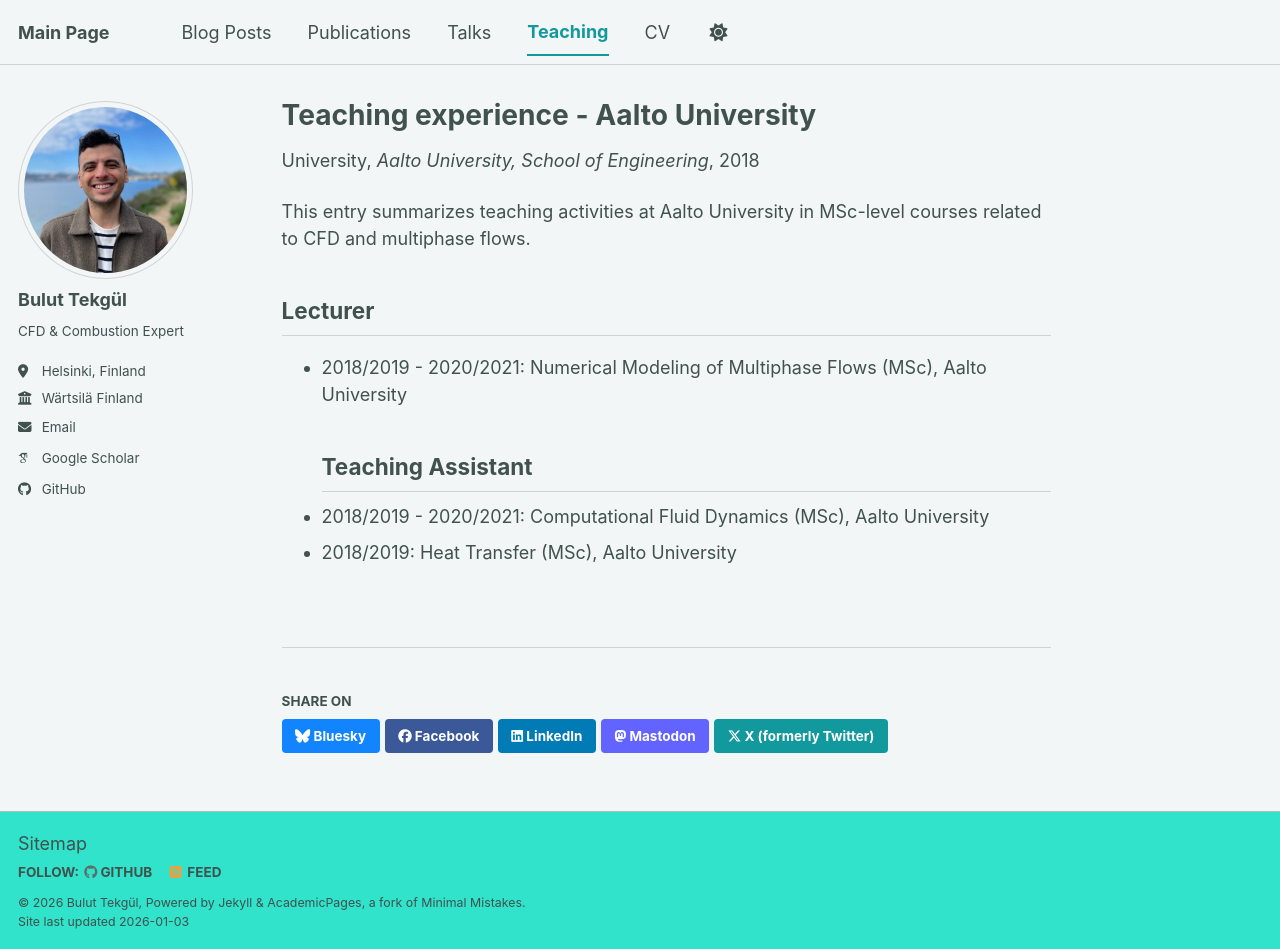
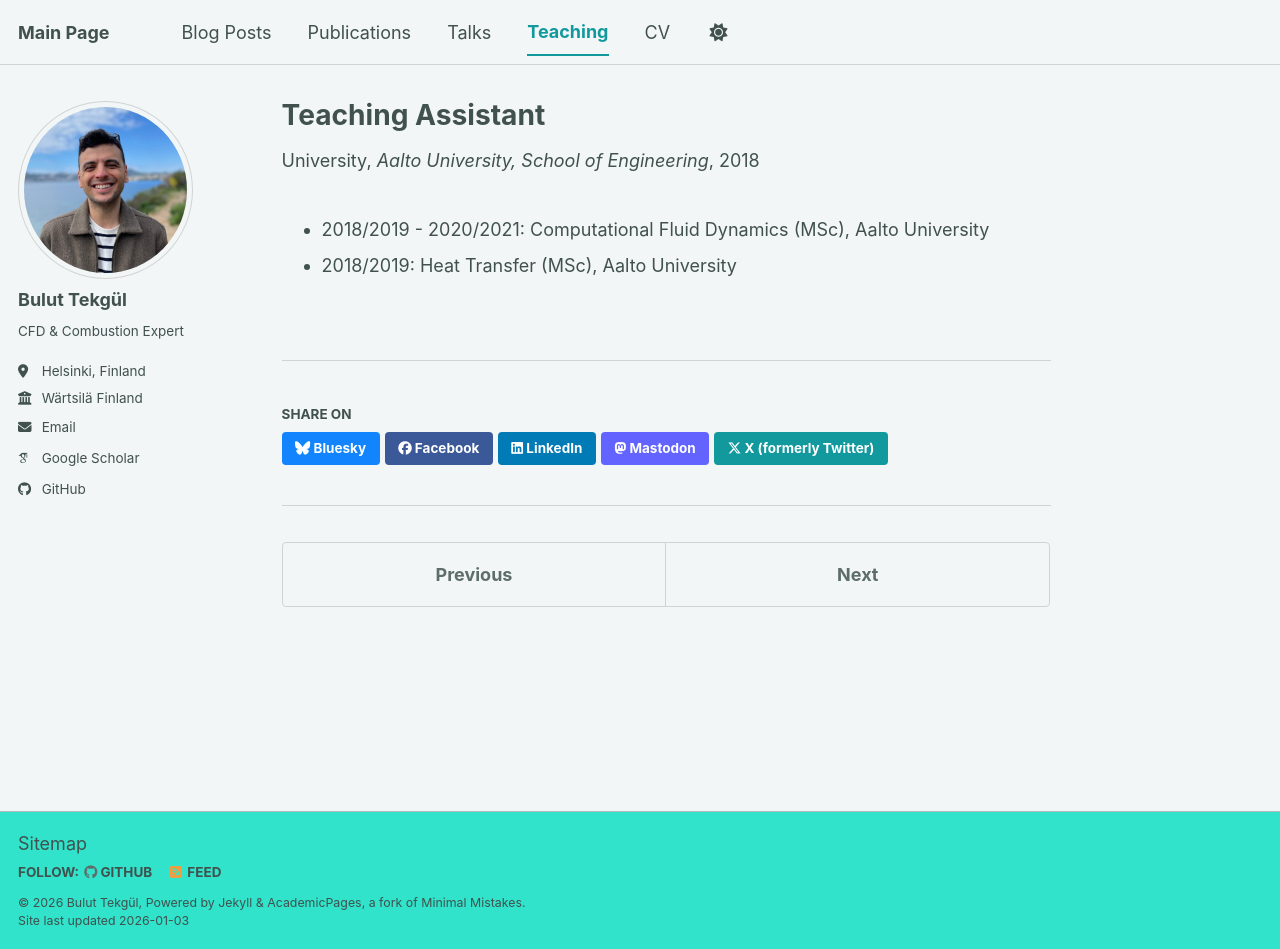
Before and after one commit to blttkgl/blttkgl.github.io, a Jekyll site: the page built from _teaching/2018_aalto_ta.md, in a window 1280 px wide and 949 px high. Built offline with Jekyll 4.4.1, drawn with Linux system fonts in a browser that asks for light colours; some web fonts are replaced; a script bundle is joined from its source files by our own code; library files that are not in the unit come from our copies.

Commit message:
Update teaching page

```diff
--- a/_teaching/2015-spring-teaching-2.md
+++ b/_teaching/2018_aalto_ta.md
@@ -1,5 +1,5 @@
 ---
-title: "Teaching experience - Aalto University"
+title: "Teaching Assistant"
 collection: teaching
 type: "University"
 permalink: /teaching/aalto-cfd-multiphase
@@ -8,9 +8,5 @@ date: 2018-09-01
 location: "Espoo, Finland"
 ---
 
-This entry summarizes teaching activities at Aalto University in MSc-level courses related to CFD and multiphase flows.
-## Lecturer
-- 2018/2019 - 2020/2021: Numerical Modeling of Multiphase Flows (MSc), Aalto University
-## Teaching Assistant
 - 2018/2019 - 2020/2021: Computational Fluid Dynamics (MSc), Aalto University
 - 2018/2019: Heat Transfer (MSc), Aalto University
```
Also changed, not shown: _teaching/2018_aalto_lecturer.md (added, +11 -0 lines).
